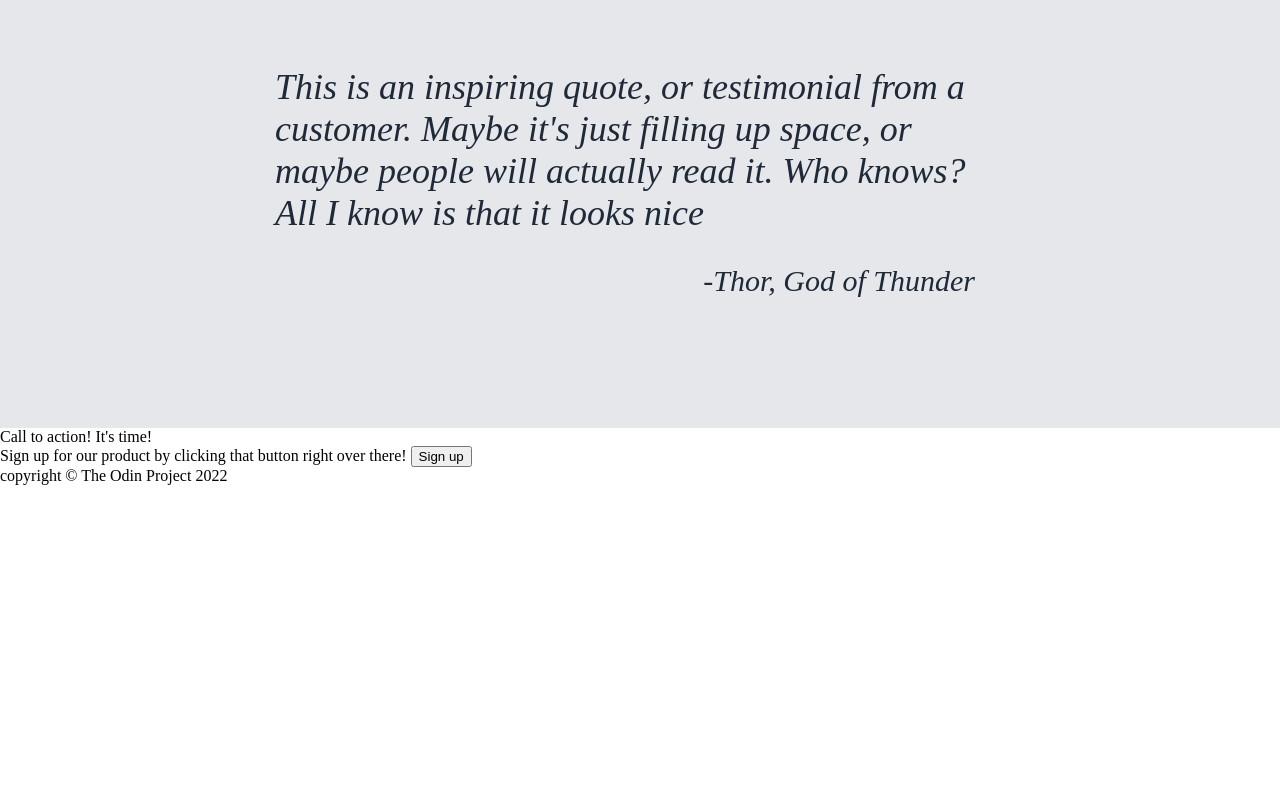
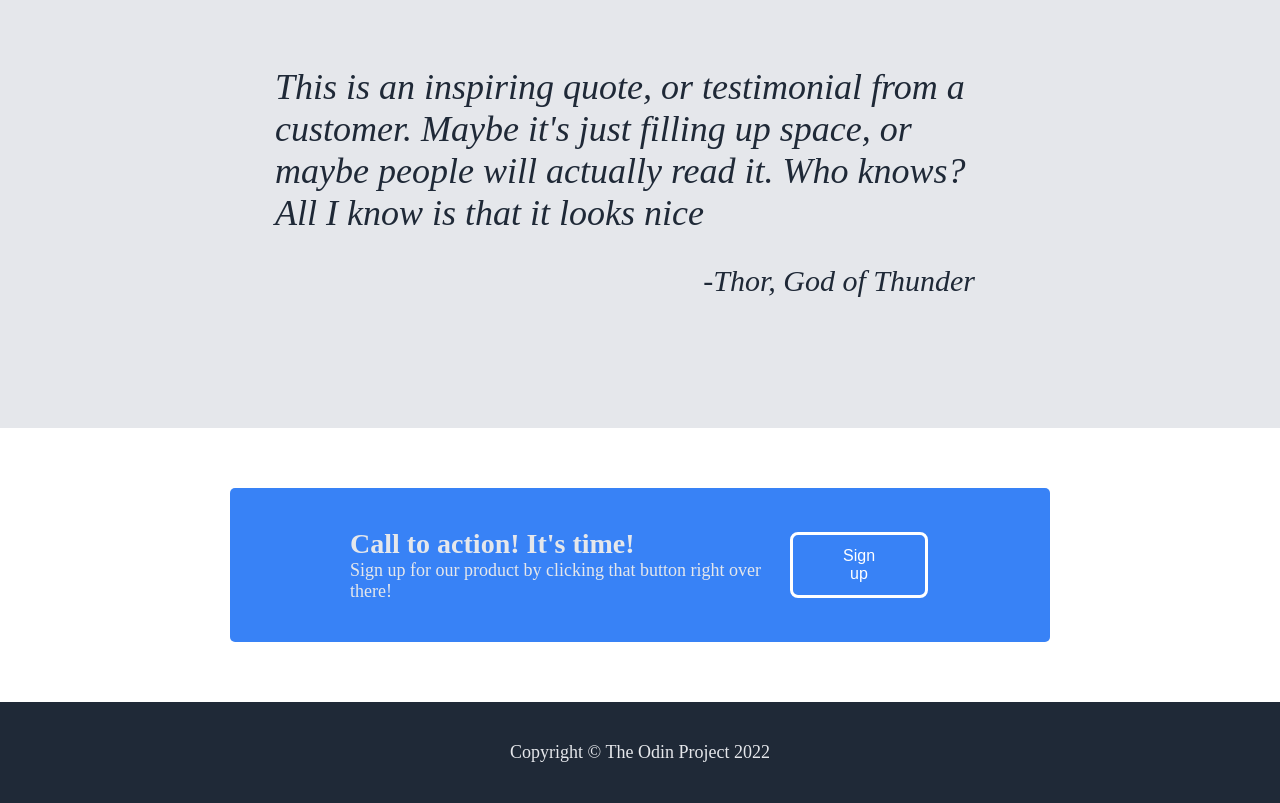
Before and after one commit to BootstrapFootkicker/Landing-page-project, a plain HTML site: page index.html in a window 1280 px wide. Shown: the part 854-1657 px from the top of the page. Before the commit the page ends 1339 px from the top, so only its background shows below. Drawn offline with Linux system fonts and the light colour scheme.

Commit message:
Complete project -Added styling for testimonial and footer sections. -Cleaned up some typos -tidied up divs (adding and removing unecessary divs)

```diff
--- a/index.html
+++ b/index.html
@@ -74,19 +74,22 @@
         <sub class="sub-text">-Thor, God of Thunder</sub>
     </div>
 </div>
-<div class="call-to-action-container">
-    <div class="call-to-action">
-        <div>Call to action! It's time!</div>
-        Sign up for our product by clicking that button right over there!
-        <button class="footer-button">Sign up</button>
 
-    </div>
+<div class="main-call-to-action-container">
+    <div class="call-to-action-container">
+        <div class="call-to-action">
+            <div class="call-to-action-main-text">Call to action! It's time!</div>
+            <div> Sign up for our product by clicking that button right over there!</div>
 
 
+        </div>
+        <button class="call-to-action-button">Sign up</button>
+    </div>
 </div>
 
+
 <div class="footer">
-    copyright &#169; The Odin Project 2022
+    Copyright &#169; The Odin Project 2022
 
 </div>
 
--- a/style.css
+++ b/style.css
@@ -26,6 +26,7 @@ body {
     justify-content: space-around;
     padding: 30px;
     align-items: center;
+    gap: 125px;
 
 
 }
@@ -50,7 +51,7 @@ body {
 
 }
 
-.header-button {
+.header-button, .call-to-action-button {
     border-radius: 8px;
     background-color: #3882F6;
     border: none;
@@ -62,6 +63,13 @@ body {
     align-items: center;
     font-size: 16px;
     margin: 4px 2px;
+}
+
+.call-to-action-button {
+
+    background-color: transparent;
+    border-style: solid;
+
 }
 
 .picture-container {
@@ -119,6 +127,47 @@ body {
     padding: 30px;
 }
 
+.call-to-action-container {
+    border-radius: 5px;
+    display: flex;
+    justify-content: space-between;
+    background-color: #3882F6;
+    padding: 40px 120px;
+    width: 50%;
+
+}
+
+.main-call-to-action-container {
+    display: flex;
+    justify-content: center;
+    align-items: center;
+    padding: 60px;
+
+}
+
+.call-to-action {
+    display: flex;
+    flex-direction: column;
+    color: #E5E7EB;
+    font-size: 18px;
+}
+
+.call-to-action-main-text {
+    font-weight: bolder;
+    font-size: 28px;
+}
+
+.footer {
+    display: flex;
+    justify-content: center;
+    align-items: center;
+    background-color: #1F2937;
+    color: #E5E7EB;
+    font-size: 18px;
+    padding: 40px;
+    gap: 20px;
+}
+
 #cartoon-woman {
     height: 300px;
     width: 320px;
@@ -129,7 +178,7 @@ ul {
     display: flex;
     list-style: none;
 
-    gap: 20px
+    gap: 80px
 }
 
 a {
```
